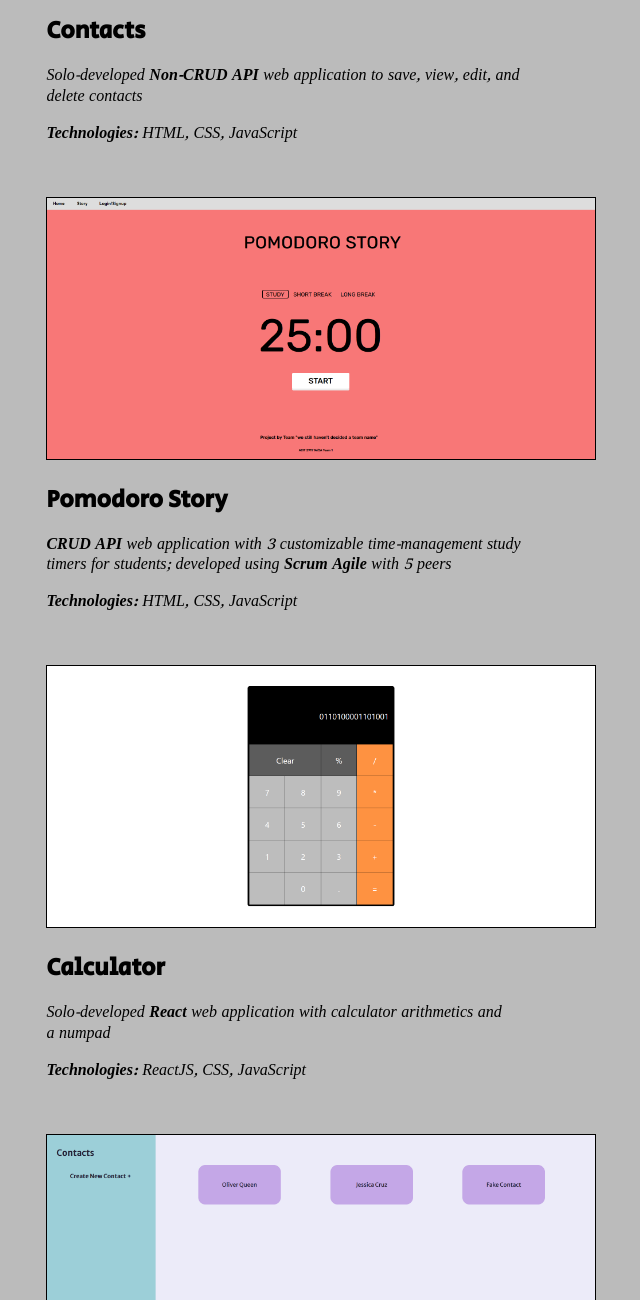
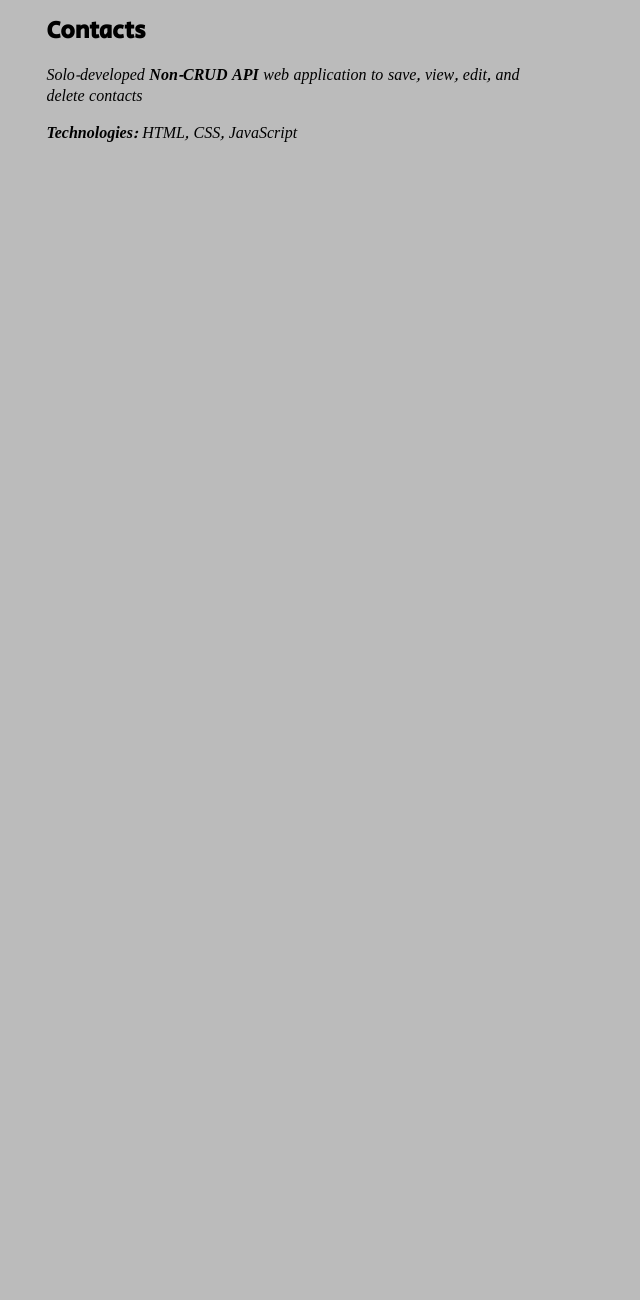
Before and after one commit to Baplaa/baplaa.github.io, a website: page templates/project.html in a window 1280 px wide. Shown: the part 1500-2800 px from the top of the page, without its empty margins (376-1016 px from the left). After the commit the page ends 1735 px from the top, so only its background shows below. Drawn offline with Linux system fonts and the light colour scheme.

Commit message:
change layout of projects from rows to columns

```diff
--- a/templates/project.html
+++ b/templates/project.html
@@ -37,27 +37,6 @@
                 <p class="tech"><i><b>Technologies:</b> HTML, CSS, JavaScript</i></p>
             </div>
         </div>
-        <h1 class="project_h1">ACADEMIC PROJECTS</h1>
-        <div class="academics_container">
-            <div class="academic">
-                <img src="img/pomstory.png" class="academic_item">
-                <h1>Pomodoro Story</h1>
-                <p><i><b>CRUD API</b> web application with 3 customizable time-management study<br> timers for students; developed using <b>Scrum Agile</b> with 5 peers</i></p>
-                <p class="tech"><i><b>Technologies:</b> HTML, CSS, JavaScript</i></p>
-            </div>
-            <div class="academic">
-                <img src="img/calculator.png" class="academic_item">
-                <h1>Calculator</h1>
-                <p><i>Solo-developed <b>React</b> web application with calculator arithmetics and<br> a numpad</i></p>
-                <p class="tech"><i><b>Technologies:</b> ReactJS, CSS, JavaScript</i></p>
-            </div>
-            <div class="academic">
-                <img src="img/contacts.png" class="academic_item">
-                <h1>Contacts</h1>
-                <p><i>Solo-developed <b>Non-CRUD API</b> web application to save, view, edit, and<br> delete contacts</i></p>
-                <p class="tech"><i><b>Technologies:</b> HTML, CSS, JavaScript</i></p>
-            </div>
-        </div>
     </div>
 </body>
 </html>
```
